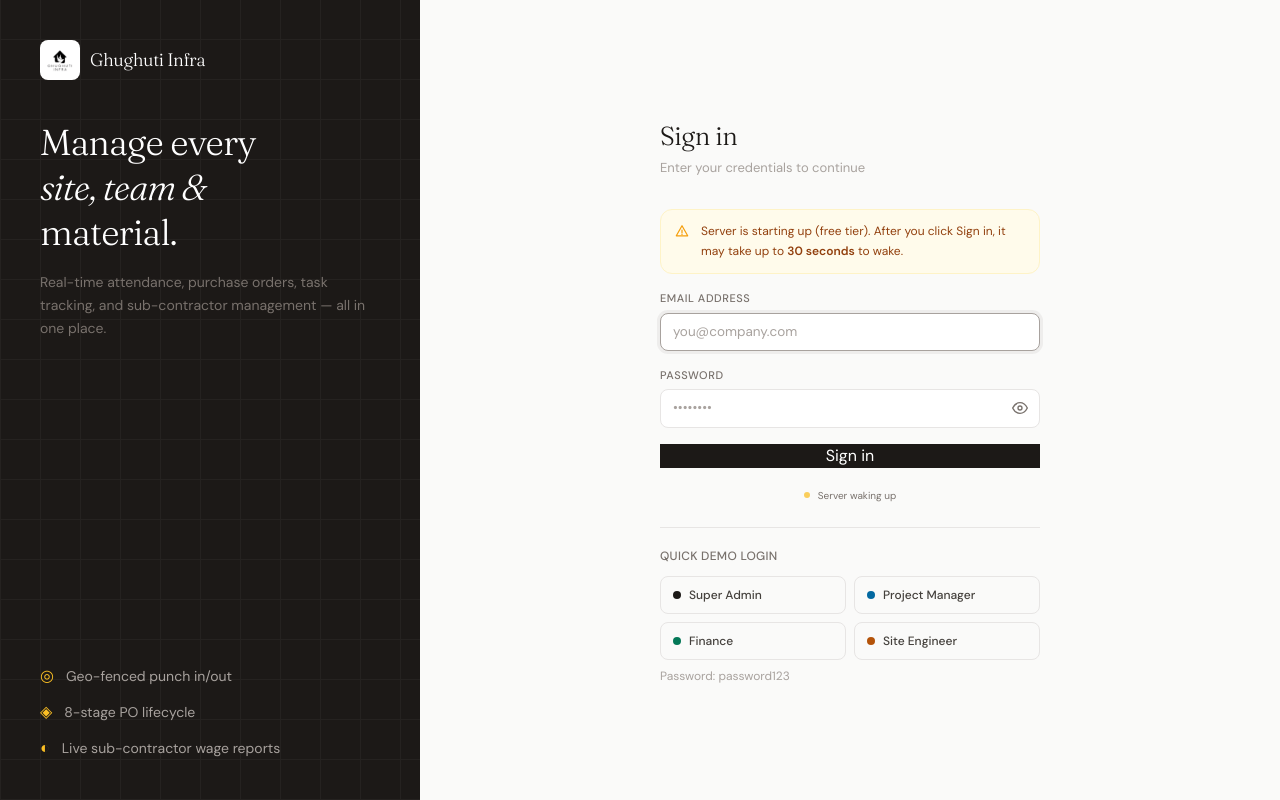
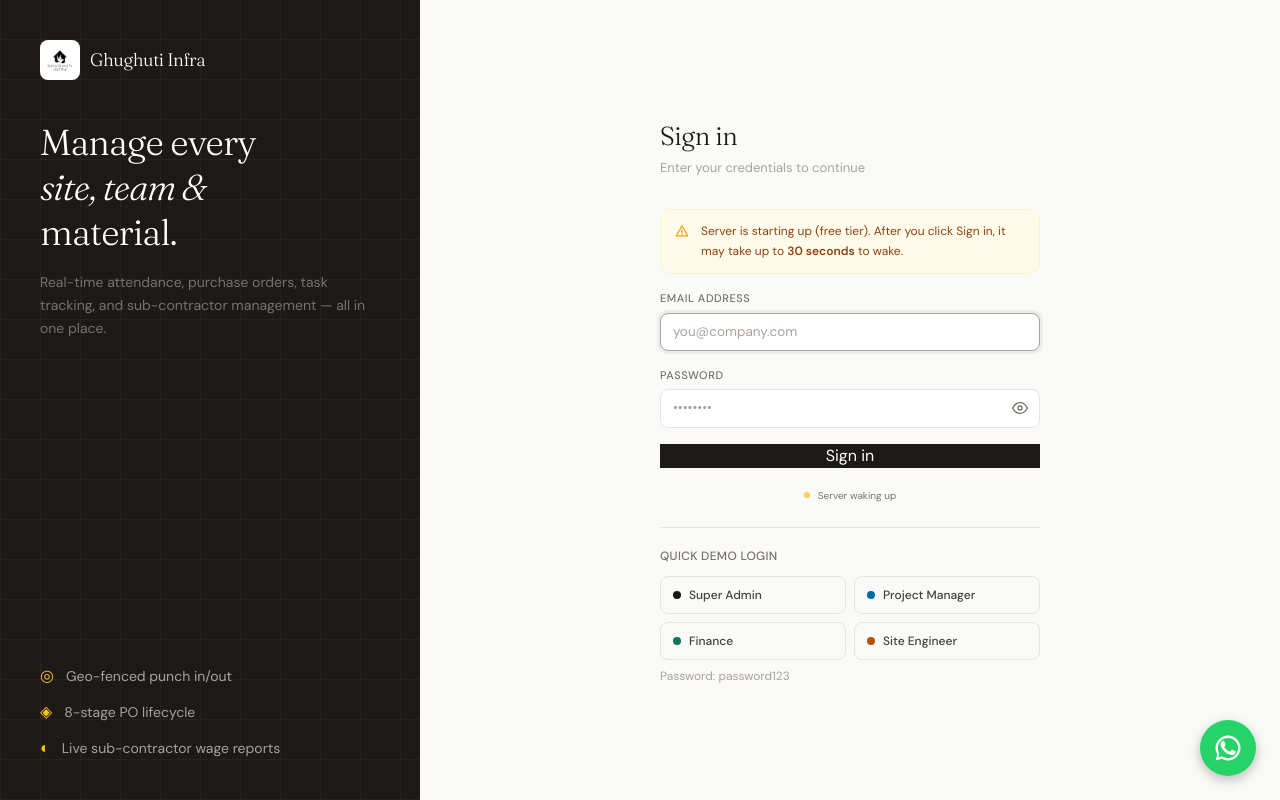
Before and after one commit to ghughutiinfraapp-creator/construction-dashboard-frontend, a Next.js app: page /login in a window 1280 px wide. Built offline with nearby package versions, Linux system fonts and the light colour scheme; no server answers.

Commit message:
Added changes

```diff
--- a/src/app/layout.js
+++ b/src/app/layout.js
@@ -1,6 +1,7 @@
 import '../styles/globals.css';
 import { AuthProvider } from '../context/AuthContext';
 import { Toaster } from 'react-hot-toast';
+import WhatsAppButton from '../components/Whatsapp';
 
 export const metadata = {
   title: 'Construction Platform',
@@ -28,6 +29,7 @@ export default function RootLayout({ children }) {
               error: { iconTheme: { primary: '#ef4444', secondary: '#fff' } },
             }}
           />
+          <WhatsAppButton phoneNumber="911234567890" message="Hi! I'd like to know more." />
         </AuthProvider>
       </body>
     </html>
--- /dev/null
+++ b/src/components/Whatsapp.jsx
@@ -0,0 +1,40 @@
+"use client";
+
+export default function WhatsAppButton({
+  phoneNumber = '8979301078',
+  message = 'Hello! I have a query.',
+}) {
+  const encodedMessage = encodeURIComponent(message);
+  const whatsappUrl = `https://wa.me/${phoneNumber}?text=${encodedMessage}`;
+
+  return (
+    <a
+      href={whatsappUrl}
+      target="_blank"
+      rel="noopener noreferrer"
+      aria-label="Chat on WhatsApp"
+      style={{
+        position: 'fixed',
+        bottom: '24px',
+        right: '24px',
+        width: '56px',
+        height: '56px',
+        borderRadius: '50%',
+        background: '#25D366',
+        display: 'flex',
+        alignItems: 'center',
+        justifyContent: 'center',
+        boxShadow: '0 4px 12px rgba(0,0,0,0.25)',
+        zIndex: 9999,
+        transition: 'transform 0.2s ease',
+      }}
+      onMouseEnter={(e) => (e.currentTarget.style.transform = 'scale(1.08)')}
+      onMouseLeave={(e) => (e.currentTarget.style.transform = 'scale(1)')}
+    >
+      <svg width="30" height="30" viewBox="0 0 24 24" fill="#ffffff">
+        <path d="M17.472 14.382c-.297-.149-1.758-.867-2.03-.967-.273-.099-.471-.148-.67.15-.197.297-.767.966-.94 1.164-.173.199-.347.223-.644.075-.297-.15-1.255-.463-2.39-1.475-.883-.788-1.48-1.761-1.653-2.059-.173-.297-.018-.458.13-.606.134-.133.297-.347.446-.52.149-.174.198-.298.298-.497.099-.198.05-.372-.025-.521-.075-.149-.669-1.612-.916-2.207-.242-.579-.487-.5-.669-.51-.173-.008-.371-.01-.57-.01-.198 0-.52.074-.792.372-.272.297-1.04 1.016-1.04 2.479 0 1.462 1.065 2.875 1.213 3.074.149.198 2.096 3.2 5.077 4.487.709.306 1.262.489 1.694.625.712.227 1.36.195 1.871.118.571-.085 1.758-.719 2.006-1.413.248-.694.248-1.289.173-1.413-.074-.124-.272-.198-.57-.347z" />
+        <path d="M12.001 2C6.478 2 2 6.478 2 12c0 1.892.526 3.66 1.438 5.166L2 22l4.958-1.406A9.945 9.945 0 0 0 12.001 22C17.523 22 22 17.523 22 12S17.523 2 12.001 2zm0 18.09c-1.629 0-3.166-.44-4.482-1.207l-.32-.19-3.06.868.867-3.023-.207-.32A8.076 8.076 0 0 1 3.91 12c0-4.463 3.628-8.09 8.091-8.09 4.462 0 8.09 3.627 8.09 8.09 0 4.463-3.628 8.09-8.09 8.09z" />
+      </svg>
+    </a>
+  );
+}
```
Also changed, not shown: src/app/purchase-orders/page.js (line endings or trailing spaces).
